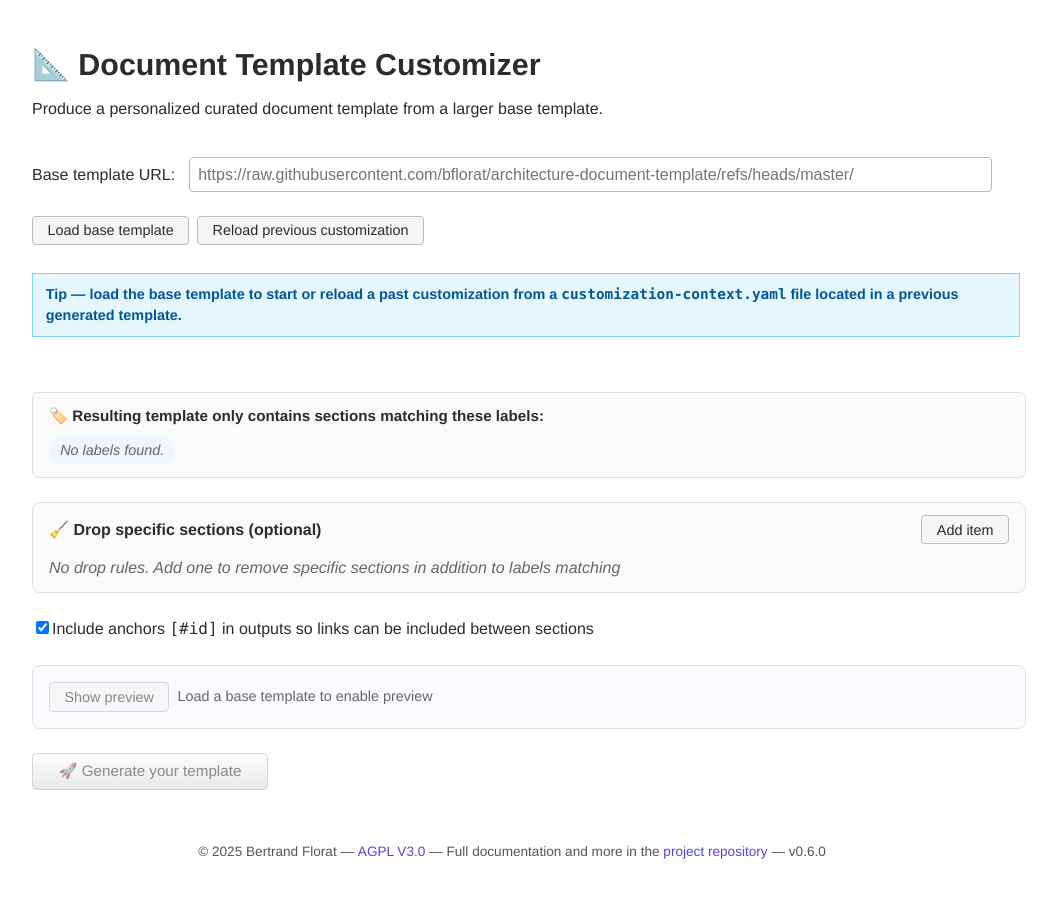
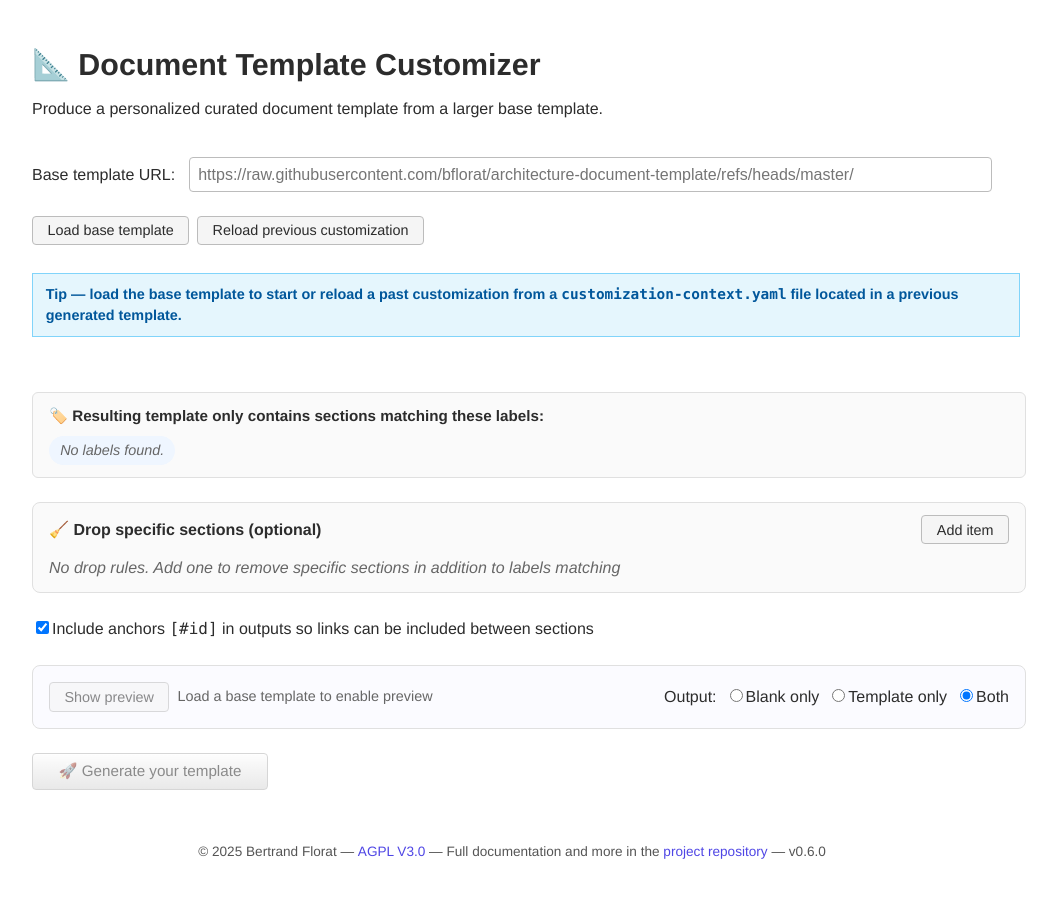
Before and after one commit to bflorat/document-template-customizer, a React (Vite) app: page / in a window 1280 px wide. Shown: the top 898 px of the page, without its empty margins (128-1185 px from the left). Built offline with nearby package versions, Linux system fonts and the light colour scheme.

Commit message:
style: better display

```diff
--- a/src/App.tsx
+++ b/src/App.tsx
@@ -36,6 +36,7 @@ const App = () => {
   const [dropRules, setDropRules] = useState<Array<{ id: string; partFile: string; sectionTitle: string }>>([])
   const [partNamesByFile, setPartNamesByFile] = useState<Record<string, string>>({})
   const [includeAnchors, setIncludeAnchors] = useState(true)
+  const [exportMode, setExportMode] = useState<'both' | 'blank' | 'full'>('both')
   const contextFileInputRef = useRef<HTMLInputElement | null>(null)
   const lastLoadedBaseUrlRef = useRef<string | null>(null)
 
@@ -163,20 +164,20 @@ const App = () => {
       const zip = new JSZip()
 
       for (const part of filteredParts) {
-        if (part.templateContent.trim()) {
+        if (exportMode !== 'blank' && part.templateContent.trim()) {
           zip.file(`template/${part.file}`, part.templateContent)
         }
-        if (part.blankContent.trim()) {
+        if (exportMode !== 'full' && part.blankContent.trim()) {
           zip.file(`blank-template/${part.file}`, part.blankContent)
         }
       }
 
-      if (fetchedReadme?.content) {
+      if (exportMode !== 'blank' && fetchedReadme?.content) {
         zip.file(`template/${fetchedReadme.file}`, fetchedReadme.content)
       }
 
       // Import additional files into blank template as declared in manifest
-      if (importGroups && importGroups.length) {
+      if (exportMode !== 'full' && importGroups && importGroups.length) {
         const normalized = baseUrl.replace(/\/+$/, '')
         const results: Array<{ path: string; ok: boolean }> = []
         for (const group of importGroups) {
@@ -207,7 +208,7 @@ const App = () => {
       }
 
       // Import additional files into resulting filtered template as declared in manifest
-      if (templateImportGroups && templateImportGroups.length) {
+      if (exportMode !== 'blank' && templateImportGroups && templateImportGroups.length) {
         const normalized = baseUrl.replace(/\/+$/, '')
         const results: Array<{ path: string; ok: boolean }> = []
         for (const group of templateImportGroups) {
@@ -592,6 +593,39 @@ const App = () => {
                 Refresh preview
               </button>
             ) : null}
+            <div className="output-mode" style={{ marginLeft: 'auto', display: 'flex', gap: '8px', alignItems: 'center' }}>
+              <span>Output:</span>
+              <label className="radio">
+                <input
+                  type="radio"
+                  name="output-mode"
+                  value="blank"
+                  checked={exportMode === 'blank'}
+                  onChange={() => setExportMode('blank')}
+                />
+                <span>Blank only</span>
+              </label>
+              <label className="radio">
+                <input
+                  type="radio"
+                  name="output-mode"
+                  value="full"
+                  checked={exportMode === 'full'}
+                  onChange={() => setExportMode('full')}
+                />
+                <span>Template only</span>
+              </label>
+              <label className="radio">
+                <input
+                  type="radio"
+                  name="output-mode"
+                  value="both"
+                  checked={exportMode === 'both'}
+                  onChange={() => setExportMode('both')}
+                />
+                <span>Both</span>
+              </label>
+            </div>
           </div>
           {previewOpen ? (
             <div className="preview-body">
@@ -604,6 +638,8 @@ const App = () => {
               ) : (
                 previewParts.map(part => {
                   const state = expandedParts[part.file] ?? { blank: true, full: false }
+                  const showBlank = exportMode !== 'full'
+                  const showFull = exportMode !== 'blank'
                   return (
                     <div key={part.file} className="preview-view">
                       <h4>
@@ -611,6 +647,7 @@ const App = () => {
                         <span className="preview-file"> ({part.file})</span>
                       </h4>
                       <div className="preview-sections">
+                        {showBlank ? (
                           <details
                             open={state.blank}
                             onToggle={event =>
@@ -620,6 +657,8 @@ const App = () => {
                             <summary>Blank template</summary>
                             <pre>{part.blankContent.trim() ? part.blankContent : '(blank)'}</pre>
                           </details>
+                        ) : null}
+                        {showFull ? (
                           <details
                             open={state.full}
                             onToggle={event =>
@@ -629,6 +668,7 @@ const App = () => {
                             <summary>Filtered template</summary>
                             <pre>{part.templateContent.trim() ? part.templateContent : '(blank)'}</pre>
                           </details>
+                        ) : null}
                       </div>
                     </div>
                   )
```
Lines whose indentation alone changed are shown as unchanged.
